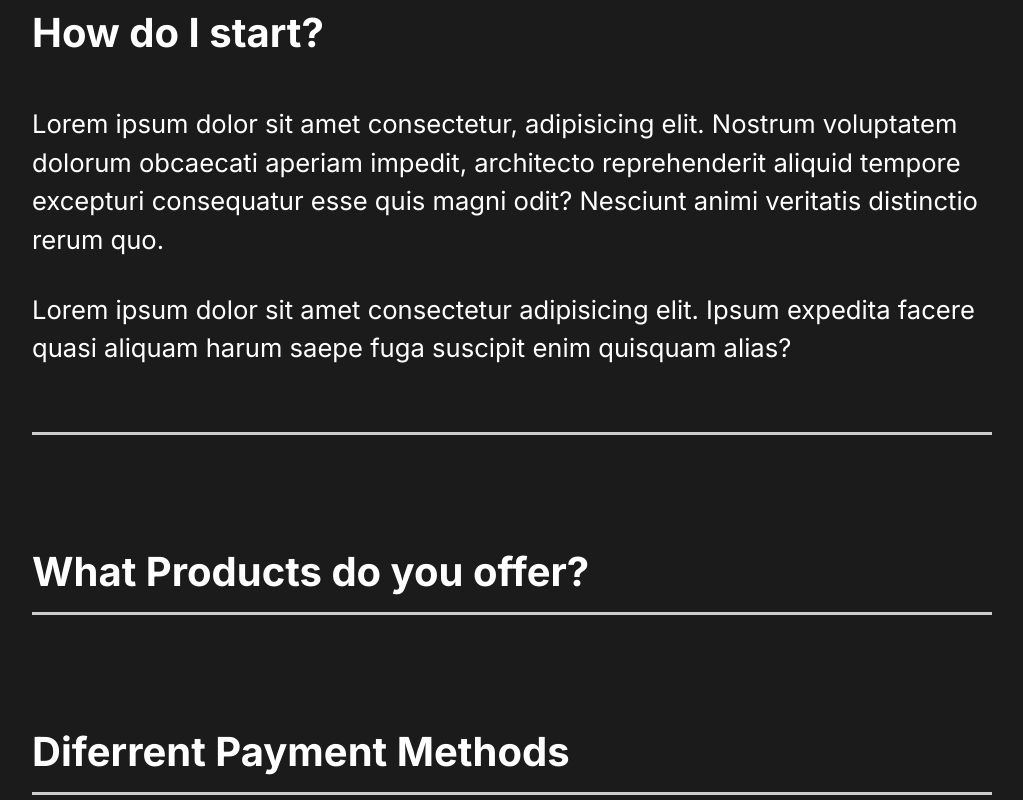
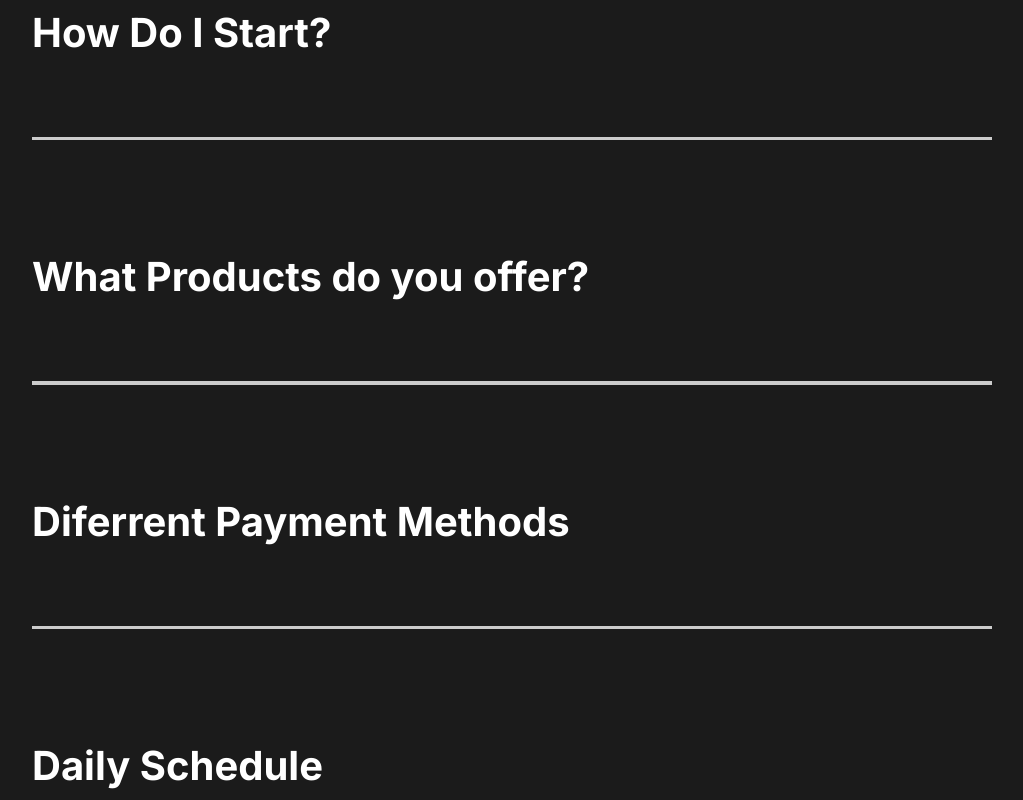
Before and after one commit to developedbyed/capture, a React (Create React App) app: page / in a window 1280 px wide. Shown: the part 3040-3840 px from the top of the page, without its empty margins (128-1151 px from the left). Built offline with nearby package versions, Linux system fonts and the light colour scheme.

Commit message:
faq animation

```diff
--- a/src/components/FaqSection.js
+++ b/src/components/FaqSection.js
@@ -1,10 +1,39 @@
-import React, { useEffect } from "react";
+import React, { useEffect, useState } from "react";
 import { motion, useAnimation } from "framer-motion";
 import { useInView } from "react-intersection-observer";
 import styled from "styled-components";
 import { reveal } from "../util";
+import Question from "./Question";
 
 const FaqSection = () => {
+  //State
+  const [toggleFaq, setToggleFaq] = useState([
+    {
+      title: "How Do I Start?",
+      description: `Lorem ipsum dolor sit amet consectetur, adipisicing elit. Nostrum voluptatem dolorum obcaecati aperiam impedit, architecto reprehenderit aliquid tempore excepturi consequatur esse quis magni odit? Nesciunt animi veritatis distinctio rerum quo.
+      Lorem ipsum dolor sit amet consectetur adipisicing elit. Ipsum expedita facere quasi aliquam harum saepe fuga suscipit enim quisquam alias?`,
+      active: false,
+    },
+    {
+      title: "What Products do you offer?",
+      description: `Lorem ipsum dolor sit amet consectetur, adipisicing elit. Nostrum voluptatem dolorum obcaecati aperiam impedit, architecto reprehenderit aliquid tempore excepturi consequatur esse quis magni odit? Nesciunt animi veritatis distinctio rerum quo.
+      Lorem ipsum dolor sit amet consectetur adipisicing elit. Ipsum expedita facere quasi aliquam harum saepe fuga suscipit enim quisquam alias?`,
+      active: false,
+    },
+    {
+      title: "Diferrent Payment Methods",
+      description: `Lorem ipsum dolor sit amet consectetur, adipisicing elit. Nostrum voluptatem dolorum obcaecati aperiam impedit, architecto reprehenderit aliquid tempore excepturi consequatur esse quis magni odit? Nesciunt animi veritatis distinctio rerum quo.
+      Lorem ipsum dolor sit amet consectetur adipisicing elit. Ipsum expedita facere quasi aliquam harum saepe fuga suscipit enim quisquam alias?`,
+      active: false,
+    },
+    {
+      title: "Daily Schedule",
+      description: `Lorem ipsum dolor sit amet consectetur, adipisicing elit. Nostrum voluptatem dolorum obcaecati aperiam impedit, architecto reprehenderit aliquid tempore excepturi consequatur esse quis magni odit? Nesciunt animi veritatis distinctio rerum quo.
+      Lorem ipsum dolor sit amet consectetur adipisicing elit. Ipsum expedita facere quasi aliquam harum saepe fuga suscipit enim quisquam alias?`,
+      active: false,
+    },
+  ]);
+  //Scroll Animation
   const faqControls = useAnimation();
   const [faq, faqView] = useInView({ threshold: 0.75 });
   useEffect(() => {
@@ -13,39 +42,24 @@ const FaqSection = () => {
     }
   }, [faqControls, faqView]);
   return (
-    <Faq ref={faq} animate={faqControls} initial="hidden" variants={reveal}>
+    <Faq
+      transition={{ duration: 0.75 }}
+      ref={faq}
+      animate={faqControls}
+      initial="hidden"
+      variants={reveal}
+    >
       <h2>
         Any Questions?<span>FAQ</span>
       </h2>
-      <div className="question">
-        <h4>How do I start?</h4>
-        <div className="answer">
-          <p>
-            Lorem ipsum dolor sit amet consectetur, adipisicing elit. Nostrum
-            voluptatem dolorum obcaecati aperiam impedit, architecto
-            reprehenderit aliquid tempore excepturi consequatur esse quis magni
-            odit? Nesciunt animi veritatis distinctio rerum quo.
-          </p>
-          <p>
-            Lorem ipsum dolor sit amet consectetur adipisicing elit. Ipsum
-            expedita facere quasi aliquam harum saepe fuga suscipit enim
-            quisquam alias?
-          </p>
-        </div>
-        <div className="faq-line"></div>
-      </div>
-      <div className="question">
-        <h4>What Products do you offer?</h4>
-        <div className="faq-line"></div>
-      </div>
-      <div className="question">
-        <h4>Diferrent Payment Methods</h4>
-        <div className="faq-line"></div>
-      </div>
-      <div className="question">
-        <h4>Daily Schedule</h4>
-        <div className="faq-line"></div>
-      </div>
+      {toggleFaq.map((faq) => (
+        <Question
+          toggleFaq={toggleFaq}
+          key={faq.title}
+          faq={faq}
+          setToggleFaq={setToggleFaq}
+        />
+      ))}
     </Faq>
   );
 };
@@ -67,6 +81,7 @@ const Faq = styled(motion.section)`
   }
   .question {
     padding: 3rem 0rem;
+    cursor: pointer;
   }
   .faq-line {
     background: #cccccc;
--- /dev/null
+++ b/src/components/Question.js
@@ -0,0 +1,36 @@
+import React from "react";
+import { motion } from "framer-motion";
+
+const Question = ({ faq, setToggleFaq, toggleFaq }) => {
+  const toggleActive = () => {
+    console.log(toggleFaq);
+    const newFaqs = toggleFaq.map((state) => {
+      if (state.title === faq.title) {
+        return { ...state, active: !state.active };
+      } else {
+        return { ...state };
+      }
+    });
+    setToggleFaq(newFaqs);
+  };
+  return (
+    <motion.div layout onClick={toggleActive} className="question">
+      <h4>{faq.title}</h4>
+      <div className="answer">
+        {faq.active && (
+          <motion.div initial={{ opacity: 0 }} animate={{ opacity: 1 }}>
+            <p>{faq.description}</p>
+            <p>
+              Lorem ipsum dolor sit amet consectetur adipisicing elit. Ipsum
+              expedita facere quasi aliquam harum saepe fuga suscipit enim
+              quisquam alias?
+            </p>
+          </motion.div>
+        )}
+      </div>
+      <div className="faq-line"></div>
+    </motion.div>
+  );
+};
+
+export default Question;
```
